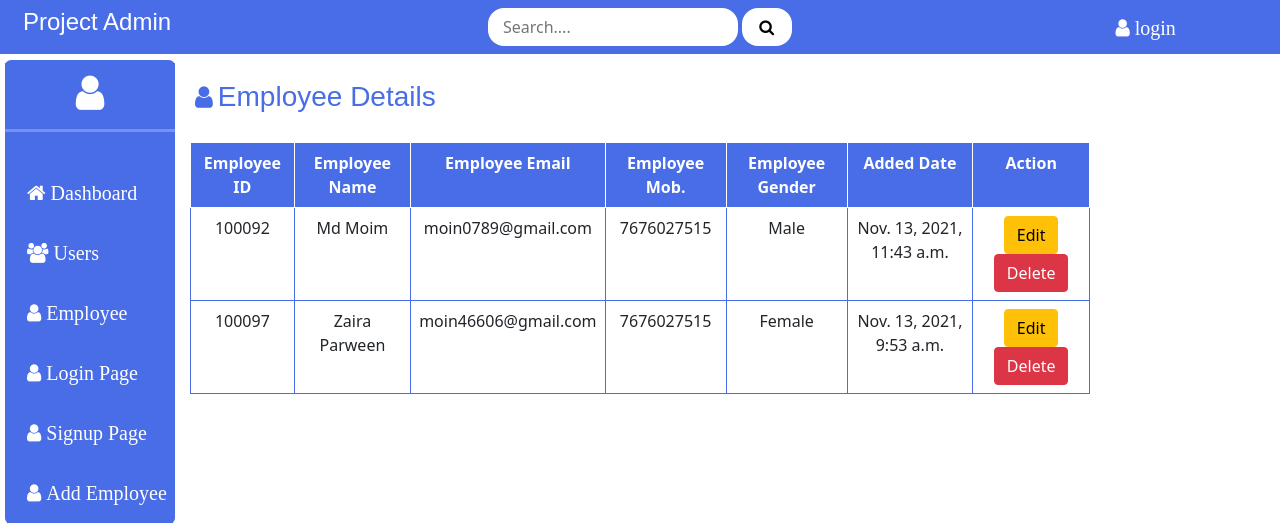
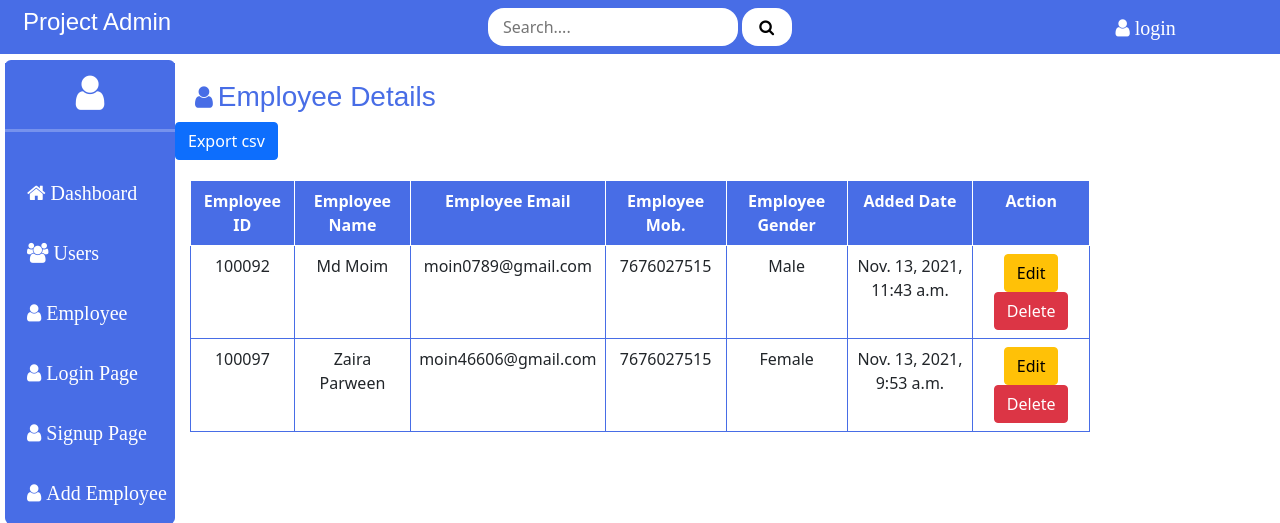
Before and after one commit to moinraza/demo, a Django app: page /allemployeedetail in a window 1280 px wide. Shown: the top 523 px of the page. Run offline with Django 3.2, Linux system fonts and the light colour scheme; data comes from the database, SQL or seed files in the repository.

Commit message:
Today commit

```diff
--- a/demo/settings.py
+++ b/demo/settings.py
@@ -24,9 +24,9 @@ BASE_DIR = Path(__file__).resolve().parent.parent
 SECRET_KEY = 'django-insecure-6+5tsdsw7$fs8j9**k64uk8u82+c$2#m0j)=vex8p$w1u8v3xj'
 
 # SECURITY WARNING: don't run with debug turned on in production!
-DEBUG = False
+DEBUG = True
 
-ALLOWED_HOSTS = ["*"]
+ALLOWED_HOSTS = []
 
 
 # Application definition
--- a/employee/templates/employeedetail.html
+++ b/employee/templates/employeedetail.html
@@ -3,6 +3,7 @@
 <div class="dash-head">
     <i class="fa fa-user"></i><h3> Employee Details</h3>
 </div>
+<a href="{% url 'export_csv' %}" class="btn btn-primary">Export csv</a>
  <table class="productinfo table">
      <tr>
          <th>Employee ID</th>
--- a/employee/urls.py
+++ b/employee/urls.py
@@ -11,5 +11,6 @@ urlpatterns = [
      path('allemployeedetail', views.empview, name="AllEmployeeDetails"),
      path('removeemployee', views.removeemp, name="RemoveEmployee"),
      path('userdetail', views.userview, name="AllUserDetails"),
-     path('searchdetails', views.search, name="Searchpage")
+     path('searchdetails', views.search, name="Searchpage"),
+     path('exportcsv', views.export_csv, name="export_csv"),
 ]
--- a/employee/views.py
+++ b/employee/views.py
@@ -3,8 +3,10 @@ from django.contrib.auth.models import User
 from employee.models import *
 from django.contrib.auth import login, logout, authenticate
 from django.contrib import messages
-from django.http.response import HttpResponseRedirect
+from django.http.response import HttpResponse, HttpResponseRedirect
 from django.db.models import Q
+import datetime
+import csv
 
 
 
@@ -111,3 +113,14 @@ def search(request):
         search = request.POST.get('search')
         emps = Employee.objects.filter(Q(id = search))
     return render(request, 'search.html', {'emps':emps})
+
+def export_csv(request):
+    response = HttpResponse(content_type = 'text/csv')
+    response['Content-Disposition'] = 'attachment; filename=empreport' +\
+       str(datetime.datetime.now())+'.csv'
+    write = csv.writer(response)
+    write.writerow(['Employee ID', 'Employee Name', 'Employee Email', 'Employee Mob.', 'Added Date', 'Gender'])
+    emp = Employee.objects.all()
+    for i in emp:
+        write.writerow([i.id, i.name, i.email, i.phone, i.added_date, i.gender])
+    return  response
```
